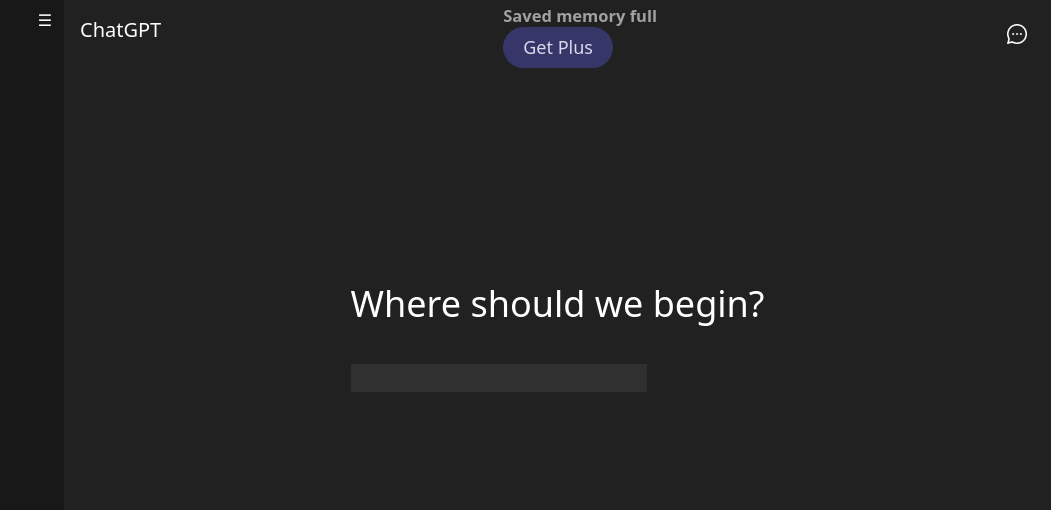
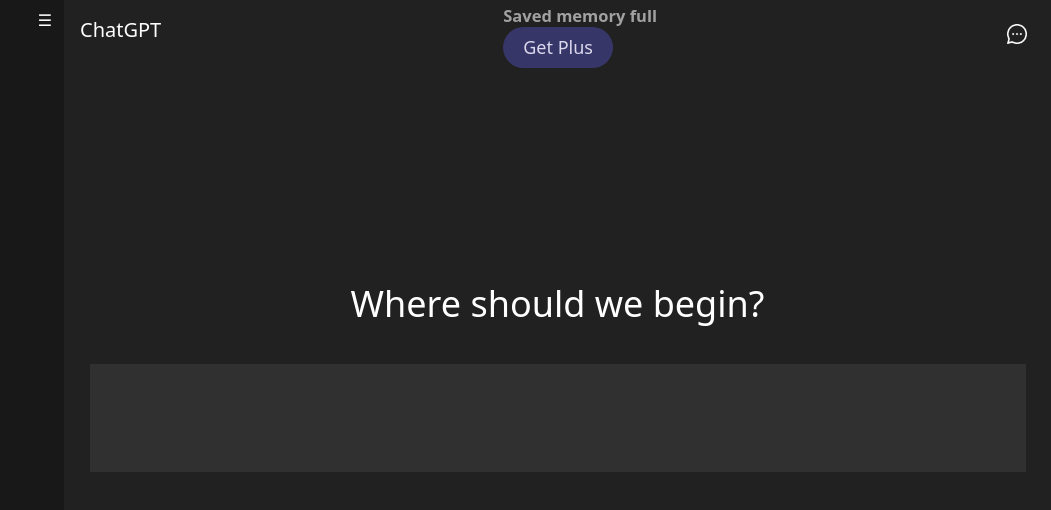
Before and after one commit to akshitvigg/FE, a React (Vite) app: page / in a window 1280 px wide. Shown: the top 510 px of the page, without its empty margins (229-1280 px from the left). Built offline with nearby package versions, Linux system fonts and the light colour scheme.

Commit message:
aligned input and text

```diff
--- a/src/App.tsx
+++ b/src/App.tsx
@@ -39,9 +39,9 @@
 
         <div className=" mt-54 flex justify-center">
           <div className=" space-y-10">
-            <p className=" text-4xl">Where should we begin?</p>
-            <div>
-              <input className=" bg-[#303030]" type="text" />
+            <p className=" text-center text-4xl">Where should we begin?</p>
+            <div className=" flex justify-center">
+              <input className=" py-10 px-80 bg-[#303030]" type="text" />
             </div>
           </div>
         </div>
```
